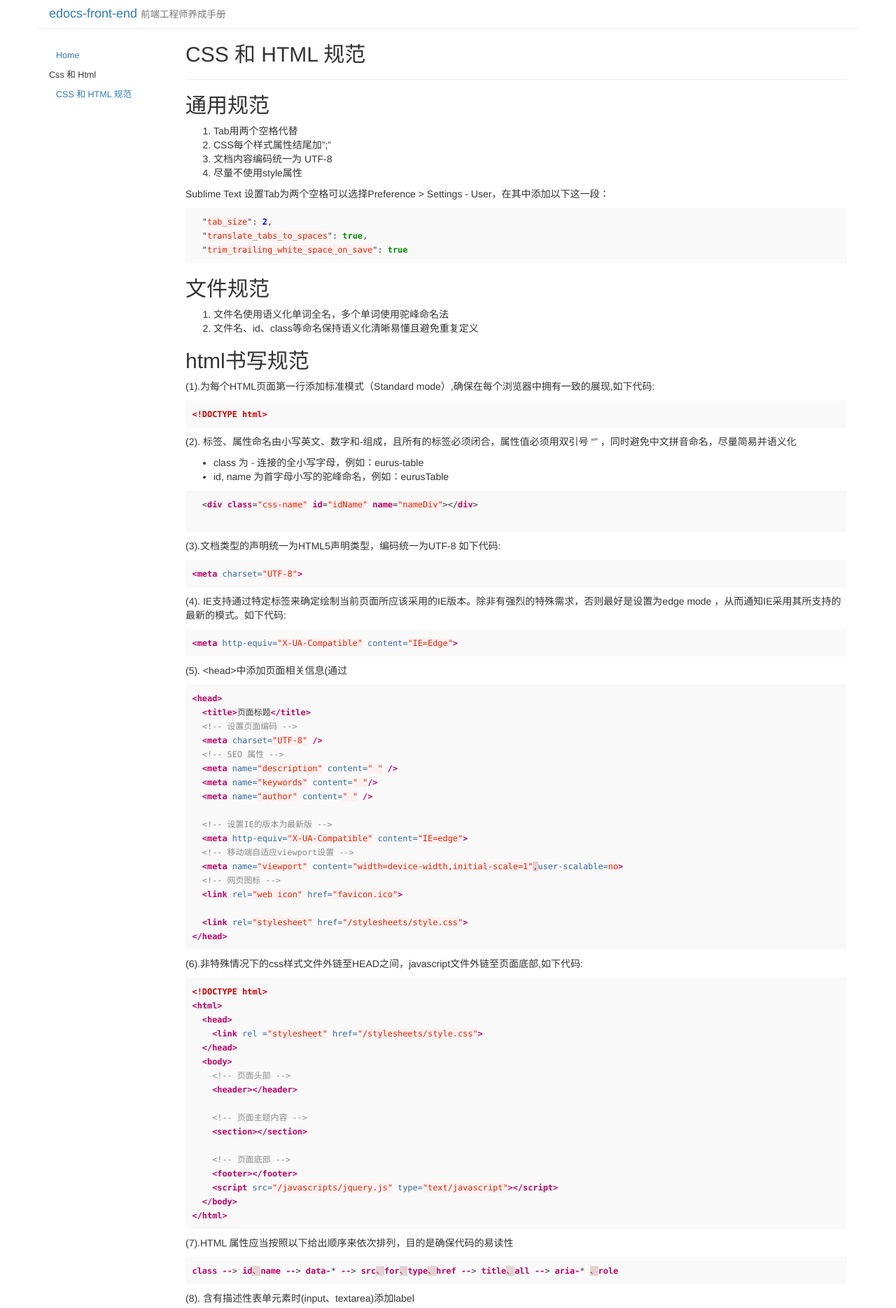
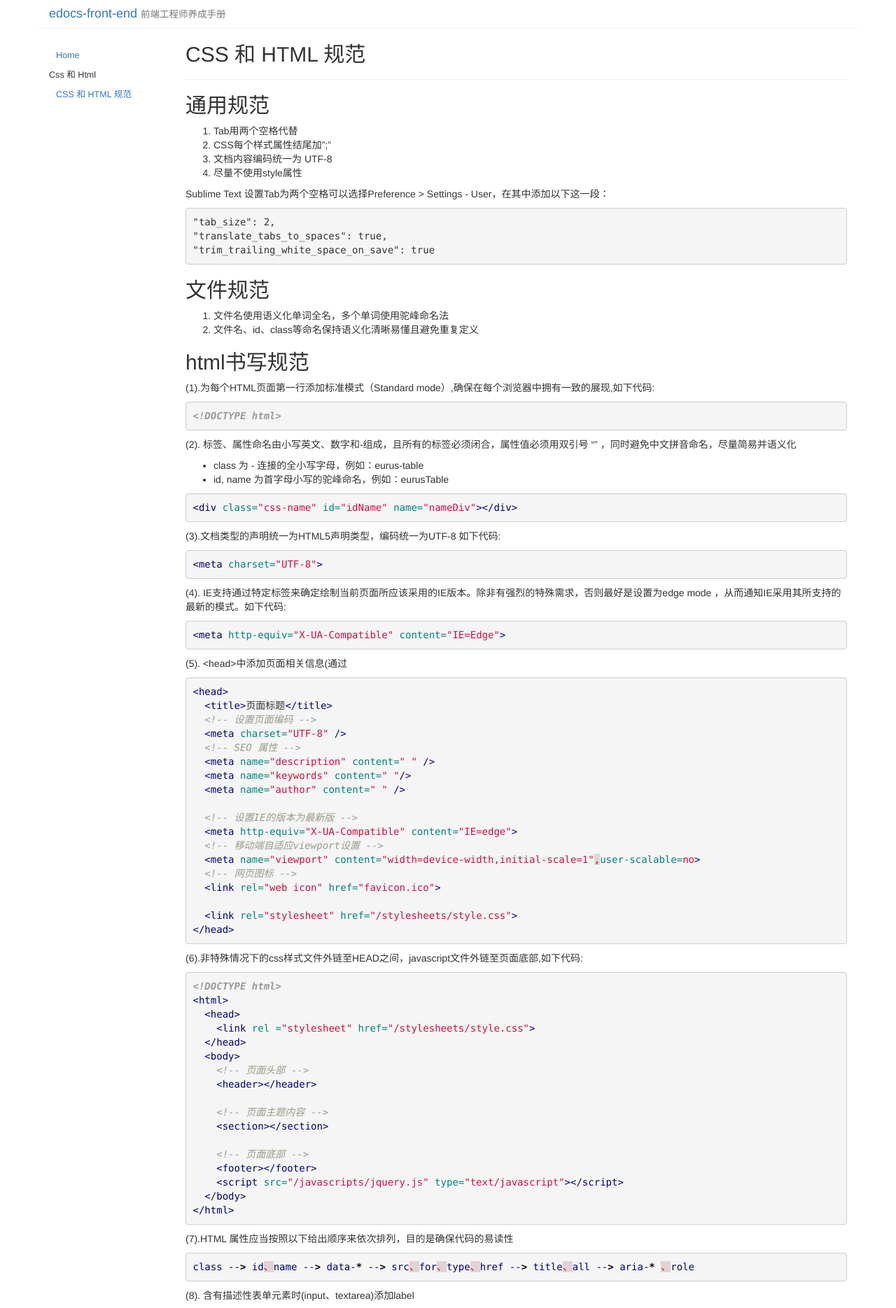
Before and after one commit to eurus/edocs-front-end, a Jekyll site: the page built from _posts/2016-04-25-css-html-convention.md, in a window 1280 px wide. Shown: the top 1869 px of the page at 70% size. Built offline with Jekyll 4.4.1, drawn with Linux system fonts in a browser that asks for light colours; some of the changed text lies outside the part shown.

Commit message:
修改文档中的几个错误

```diff
--- a/_posts/2016-04-25-css-html-convention.md
+++ b/_posts/2016-04-25-css-html-convention.md
@@ -16,11 +16,9 @@ author: anna
 Sublime Text 设置Tab为两个空格可以选择Preference > Settings - User，在其中添加以下这一段：
 
 
-{% highlight javascript %}
-  "tab_size": 2,
-  "translate_tabs_to_spaces": true,
-  "trim_trailing_white_space_on_save": true
-{% endhighlight %}
+    "tab_size": 2,
+    "translate_tabs_to_spaces": true,
+    "trim_trailing_white_space_on_save": true
 
 
 ## 文件规范
@@ -41,9 +39,9 @@ Sublime Text 设置Tab为两个空格可以选择Preference > Settings - User，
   * class 为 - 连接的全小写字母，例如：eurus-table
   * id, name 为首字母小写的驼峰命名，例如：eurusTable
 
-  {% highlight css %}
-  <div class="css-name" id="idName" name="nameDiv"></div>
-  {% endhighlight%}
+{% highlight html %}
+<div class="css-name" id="idName" name="nameDiv"></div>
+{% endhighlight%}
 
 (3).文档类型的声明统一为HTML5声明类型，编码统一为UTF-8 如下代码:
 
@@ -123,13 +121,13 @@ class --> id、name --> data-* --> src、for、type、href --> title、all --> a
 (1). 可以将代码分为两个文件，一个是针对所有浏览器，一个是只针对IE，可以通过下面的方法导入,如下代码:
 
 {% highlight html %}
-<!—放置所有浏览器样式 -->
-<link rel ="stylesheet" type="text/css" href="">
+  <!-- 放置所有浏览器样式 -->
+  <link rel ="stylesheet" type="text/css" href="">
 
-<!—只放置ie-->
-<! --[if it ie 8]
-  < link rel="stylesheet" href="/stylesheet/ie.css">
-<! [end if]-->
+  <!-- 只放置ie -->
+  <!--[if it ie 8]
+    < link rel="stylesheet" href="/stylesheet/ie.css">
+  <! [end if]-->
 {% endhighlight %}
 
 (2). css样式新建或修改应该遵循以下原则:
@@ -169,7 +167,7 @@ margin:0px; /* 错误 */
 
 {% highlight css%}
 .div {
-  property:value； /*所有浏览器*/
+  property:value; /*所有浏览器*/
  +property:value; /* ie 7 */
  _property:value; /* ie 6 */
  *property:value; /* ie 6-7 */
--- a/css/main.css
+++ b/css/main.css
@@ -1,18 +1,21 @@
 body {
     font-weight: 400;
-    text-shadow: 0 1px 1px rgba(255, 255, 255, 0.7);
+    /*text-shadow: 0 1px 1px rgba(255, 255, 255, 0.7);*/
 }
 
+/*
 pre, code, pre code {
     border: none;
     border-radius: 0;
     background-color: #f9f9f9;
     font-size: 0.85em;
 }
-
+*/
+/*
 .highlight {
     background-color: #f9f9f9;
 }
+*/
 
 pre {
     font-size: 1em;
--- a/css/syntax.css
+++ b/css/syntax.css
@@ -1,61 +1,61 @@
 .highlight .hll { background-color: #ffffcc }
-.highlight  { background: #ffffff; }
-.highlight .c { color: #888888 } /* Comment */
+.highlight .c { color: #999988; font-style: italic } /* Comment */
 .highlight .err { color: #a61717; background-color: #e3d2d2 } /* Error */
-.highlight .k { color: #008800; font-weight: bold } /* Keyword */
-.highlight .cm { color: #888888 } /* Comment.Multiline */
-.highlight .cp { color: #cc0000; font-weight: bold } /* Comment.Preproc */
-.highlight .c1 { color: #888888 } /* Comment.Single */
-.highlight .cs { color: #cc0000; font-weight: bold; background-color: #fff0f0 } /* Comment.Special */
+.highlight .k { color: #000000; font-weight: bold } /* Keyword */
+.highlight .o { color: #000000; font-weight: bold } /* Operator */
+.highlight .cm { color: #999988; font-style: italic } /* Comment.Multiline */
+.highlight .cp { color: #999999; font-weight: bold; font-style: italic } /* Comment.Preproc */
+.highlight .c1 { color: #999988; font-style: italic } /* Comment.Single */
+.highlight .cs { color: #999999; font-weight: bold; font-style: italic } /* Comment.Special */
 .highlight .gd { color: #000000; background-color: #ffdddd } /* Generic.Deleted */
-.highlight .ge { font-style: italic } /* Generic.Emph */
+.highlight .ge { color: #000000; font-style: italic } /* Generic.Emph */
 .highlight .gr { color: #aa0000 } /* Generic.Error */
-.highlight .gh { color: #333333 } /* Generic.Heading */
+.highlight .gh { color: #999999 } /* Generic.Heading */
 .highlight .gi { color: #000000; background-color: #ddffdd } /* Generic.Inserted */
 .highlight .go { color: #888888 } /* Generic.Output */
 .highlight .gp { color: #555555 } /* Generic.Prompt */
 .highlight .gs { font-weight: bold } /* Generic.Strong */
-.highlight .gu { color: #666666 } /* Generic.Subheading */
+.highlight .gu { color: #aaaaaa } /* Generic.Subheading */
 .highlight .gt { color: #aa0000 } /* Generic.Traceback */
-.highlight .kc { color: #008800; font-weight: bold } /* Keyword.Constant */
-.highlight .kd { color: #008800; font-weight: bold } /* Keyword.Declaration */
-.highlight .kn { color: #008800; font-weight: bold } /* Keyword.Namespace */
-.highlight .kp { color: #008800 } /* Keyword.Pseudo */
-.highlight .kr { color: #008800; font-weight: bold } /* Keyword.Reserved */
-.highlight .kt { color: #888888; font-weight: bold } /* Keyword.Type */
-.highlight .m { color: #0000DD; font-weight: bold } /* Literal.Number */
-.highlight .s { color: #dd2200; background-color: #fff0f0 } /* Literal.String */
-.highlight .na { color: #336699 } /* Name.Attribute */
-.highlight .nb { color: #003388 } /* Name.Builtin */
-.highlight .nc { color: #bb0066; font-weight: bold } /* Name.Class */
-.highlight .no { color: #003366; font-weight: bold } /* Name.Constant */
-.highlight .nd { color: #555555 } /* Name.Decorator */
-.highlight .ne { color: #bb0066; font-weight: bold } /* Name.Exception */
-.highlight .nf { color: #0066bb; font-weight: bold } /* Name.Function */
-.highlight .nl { color: #336699; font-style: italic } /* Name.Label */
-.highlight .nn { color: #bb0066; font-weight: bold } /* Name.Namespace */
-.highlight .py { color: #336699; font-weight: bold } /* Name.Property */
-.highlight .nt { color: #bb0066; font-weight: bold } /* Name.Tag */
-.highlight .nv { color: #336699 } /* Name.Variable */
-.highlight .ow { color: #008800 } /* Operator.Word */
+.highlight .kc { color: #000000; font-weight: bold } /* Keyword.Constant */
+.highlight .kd { color: #000000; font-weight: bold } /* Keyword.Declaration */
+.highlight .kn { color: #000000; font-weight: bold } /* Keyword.Namespace */
+.highlight .kp { color: #000000; font-weight: bold } /* Keyword.Pseudo */
+.highlight .kr { color: #000000; font-weight: bold } /* Keyword.Reserved */
+.highlight .kt { color: #445588; font-weight: bold } /* Keyword.Type */
+.highlight .m { color: #009999 } /* Literal.Number */
+.highlight .s { color: #d01040 } /* Literal.String */
+.highlight .na { color: #008080 } /* Name.Attribute */
+.highlight .nb { color: #0086B3 } /* Name.Builtin */
+.highlight .nc { color: #445588; font-weight: bold } /* Name.Class */
+.highlight .no { color: #008080 } /* Name.Constant */
+.highlight .nd { color: #3c5d5d; font-weight: bold } /* Name.Decorator */
+.highlight .ni { color: #800080 } /* Name.Entity */
+.highlight .ne { color: #990000; font-weight: bold } /* Name.Exception */
+.highlight .nf { color: #990000; font-weight: bold } /* Name.Function */
+.highlight .nl { color: #990000; font-weight: bold } /* Name.Label */
+.highlight .nn { color: #555555 } /* Name.Namespace */
+.highlight .nt { color: #000080 } /* Name.Tag */
+.highlight .nv { color: #008080 } /* Name.Variable */
+.highlight .ow { color: #000000; font-weight: bold } /* Operator.Word */
 .highlight .w { color: #bbbbbb } /* Text.Whitespace */
-.highlight .mf { color: #0000DD; font-weight: bold } /* Literal.Number.Float */
-.highlight .mh { color: #0000DD; font-weight: bold } /* Literal.Number.Hex */
-.highlight .mi { color: #0000DD; font-weight: bold } /* Literal.Number.Integer */
-.highlight .mo { color: #0000DD; font-weight: bold } /* Literal.Number.Oct */
-.highlight .sb { color: #dd2200; background-color: #fff0f0 } /* Literal.String.Backtick */
-.highlight .sc { color: #dd2200; background-color: #fff0f0 } /* Literal.String.Char */
-.highlight .sd { color: #dd2200; background-color: #fff0f0 } /* Literal.String.Doc */
-.highlight .s2 { color: #dd2200; background-color: #fff0f0 } /* Literal.String.Double */
-.highlight .se { color: #0044dd; background-color: #fff0f0 } /* Literal.String.Escape */
-.highlight .sh { color: #dd2200; background-color: #fff0f0 } /* Literal.String.Heredoc */
-.highlight .si { color: #3333bb; background-color: #fff0f0 } /* Literal.String.Interpol */
-.highlight .sx { color: #22bb22; background-color: #f0fff0 } /* Literal.String.Other */
-.highlight .sr { color: #008800; background-color: #fff0ff } /* Literal.String.Regex */
-.highlight .s1 { color: #dd2200; background-color: #fff0f0 } /* Literal.String.Single */
-.highlight .ss { color: #aa6600; background-color: #fff0f0 } /* Literal.String.Symbol */
-.highlight .bp { color: #003388 } /* Name.Builtin.Pseudo */
-.highlight .vc { color: #336699 } /* Name.Variable.Class */
-.highlight .vg { color: #dd7700 } /* Name.Variable.Global */
-.highlight .vi { color: #3333bb } /* Name.Variable.Instance */
-.highlight .il { color: #0000DD; font-weight: bold } /* Literal.Number.Integer.Long */
+.highlight .mf { color: #009999 } /* Literal.Number.Float */
+.highlight .mh { color: #009999 } /* Literal.Number.Hex */
+.highlight .mi { color: #009999 } /* Literal.Number.Integer */
+.highlight .mo { color: #009999 } /* Literal.Number.Oct */
+.highlight .sb { color: #d01040 } /* Literal.String.Backtick */
+.highlight .sc { color: #d01040 } /* Literal.String.Char */
+.highlight .sd { color: #d01040 } /* Literal.String.Doc */
+.highlight .s2 { color: #d01040 } /* Literal.String.Double */
+.highlight .se { color: #d01040 } /* Literal.String.Escape */
+.highlight .sh { color: #d01040 } /* Literal.String.Heredoc */
+.highlight .si { color: #d01040 } /* Literal.String.Interpol */
+.highlight .sx { color: #d01040 } /* Literal.String.Other */
+.highlight .sr { color: #009926 } /* Literal.String.Regex */
+.highlight .s1 { color: #d01040 } /* Literal.String.Single */
+.highlight .ss { color: #990073 } /* Literal.String.Symbol */
+.highlight .bp { color: #999999 } /* Name.Builtin.Pseudo */
+.highlight .vc { color: #008080 } /* Name.Variable.Class */
+.highlight .vg { color: #008080 } /* Name.Variable.Global */
+.highlight .vi { color: #008080 } /* Name.Variable.Instance */
+.highlight .il { color: #009999 } /* Literal.Number.Integer.Long */
```
Also changed, not shown: other parts of _posts/2016-04-25-css-html-convention.md (+1 -1 lines).
